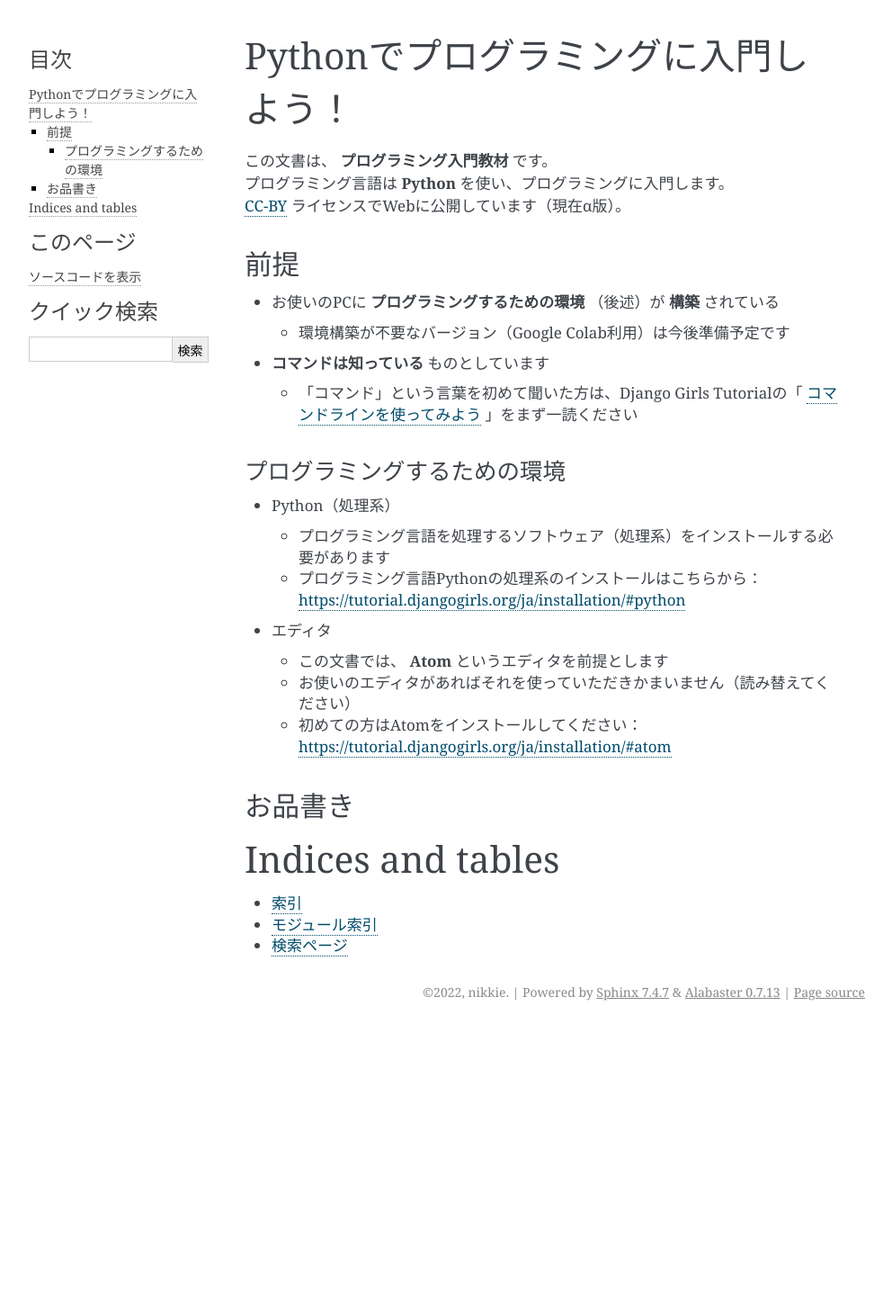
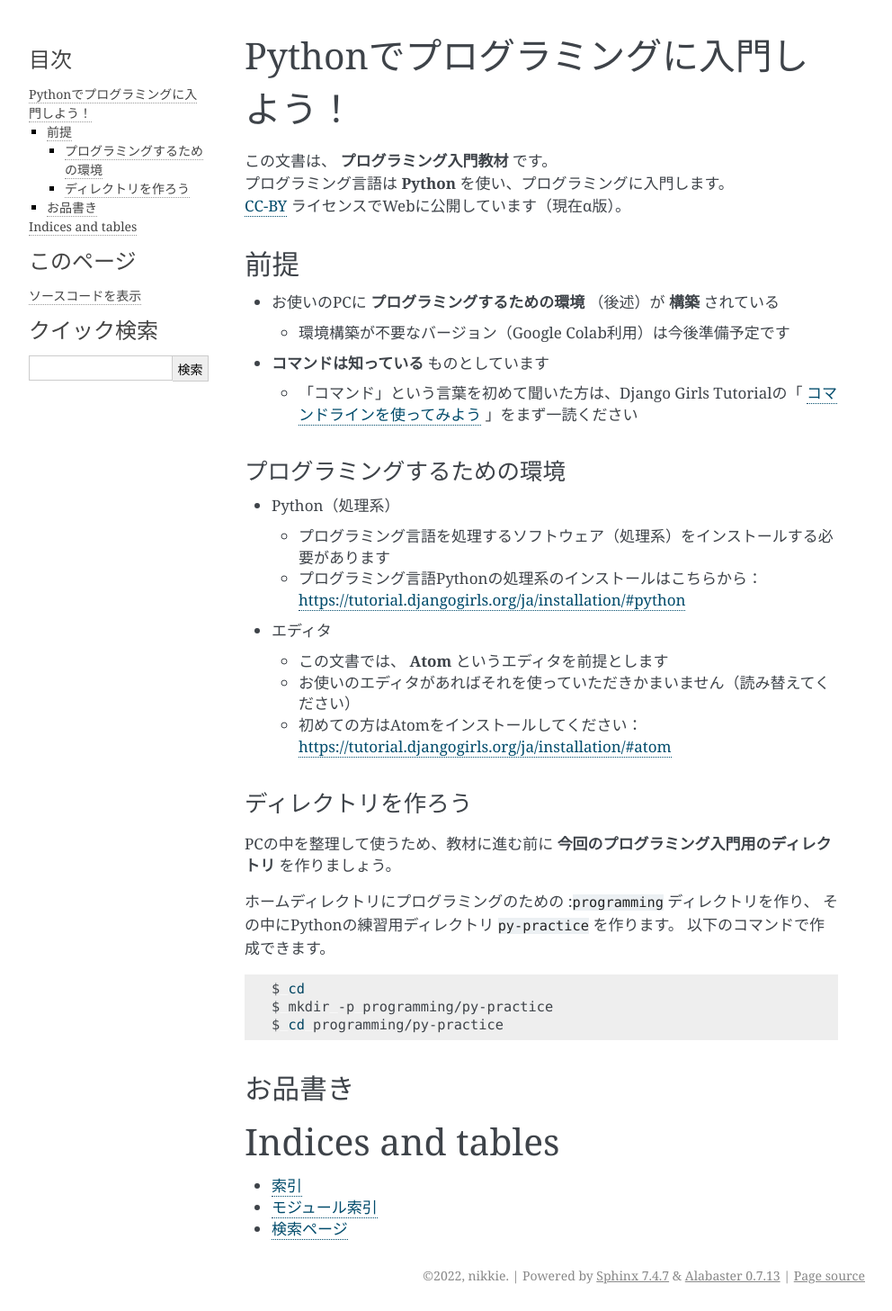
Before and after one commit to ftnext/start-programming-with-python, a Sphinx documentation site: the page built from source/index.rst, in a window 1280 px wide. Shown: the whole page at 90% size, without its empty margins (148-1140 px from the left). Built offline with Sphinx 7.4.7, drawn with Linux system fonts in a browser that asks for light colours; pages that are not in the unit, such as notebooks, are missing from menus; the version number could not be read and is left out; before the commit the page ends 1142 px from its top, so only the background shows below that.

Commit message:
[feat] Add instructions about working directory (close #7)

```diff
--- a/source/index.rst
+++ b/source/index.rst
@@ -35,6 +35,21 @@ Pythonでプログラミングに入門しよう！
   * お使いのエディタがあればそれを使っていただきかまいません（読み替えてください）
   * 初めての方はAtomをインストールしてください：https://tutorial.djangogirls.org/ja/installation/#atom
 
+ディレクトリを作ろう
+^^^^^^^^^^^^^^^^^^^^^^^^^^^^^^^^^^^^^^^^
+
+PCの中を整理して使うため、教材に進む前に **今回のプログラミング入門用のディレクトリ** を作りましょう。
+
+ホームディレクトリにプログラミングのための ::file:`programming` ディレクトリを作り、
+その中にPythonの練習用ディレクトリ :file:`py-practice` を作ります。
+以下のコマンドで作成できます。
+
+.. code-block:: shell
+
+    $ cd
+    $ mkdir -p programming/py-practice
+    $ cd programming/py-practice
+
 お品書き
 ----------
 
```
